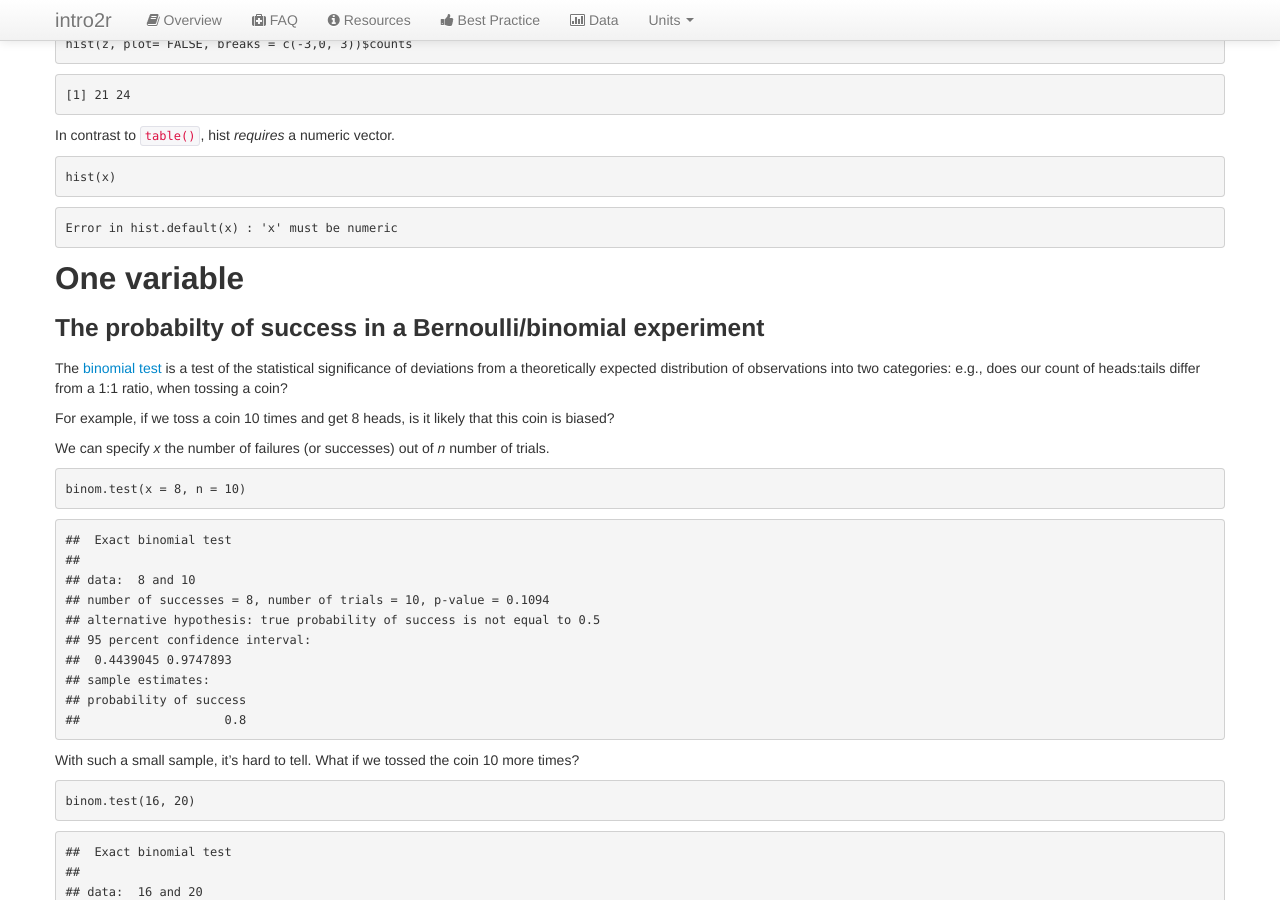
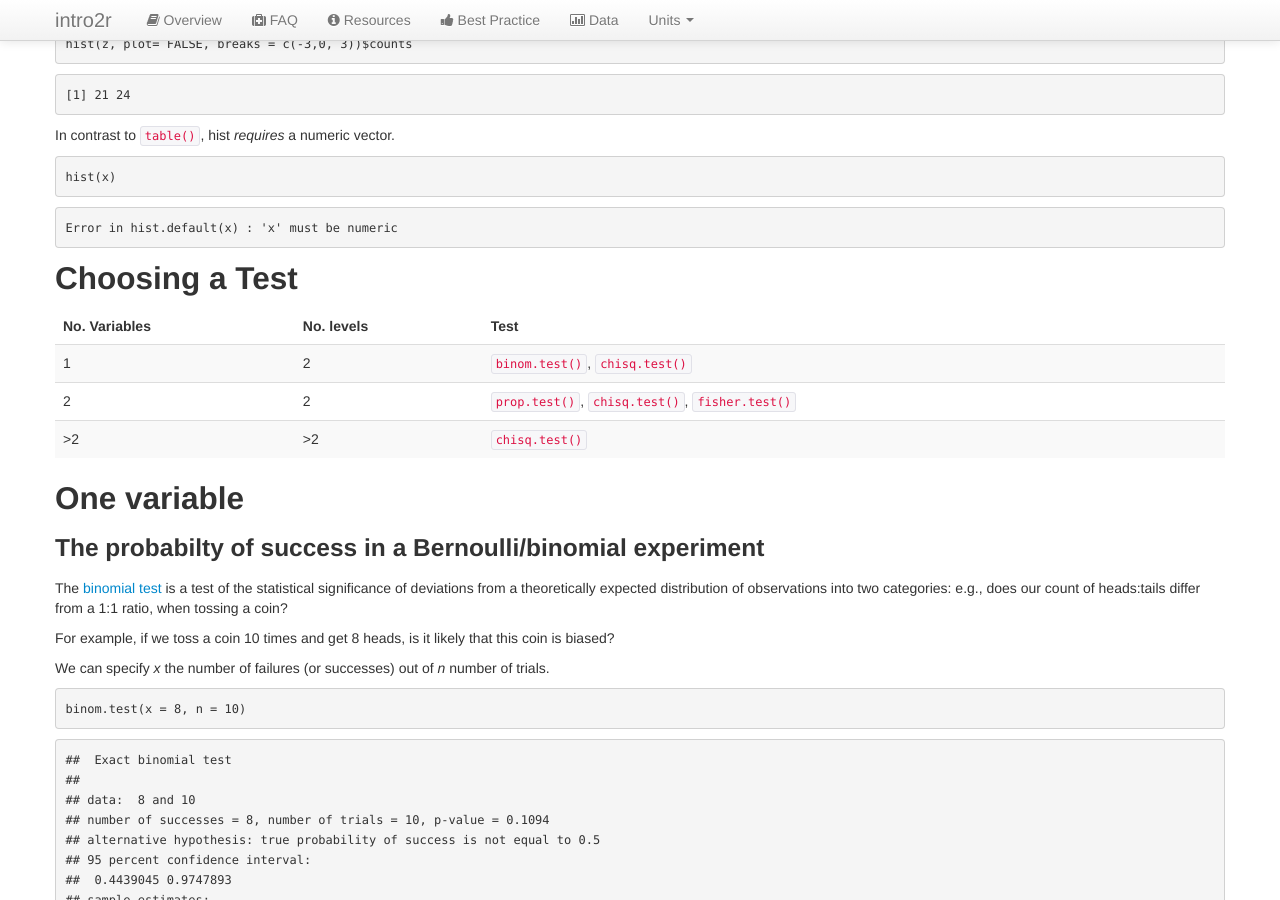
Before and after one commit to intro2r/intro2r, a Jekyll site: the page built from unit3/testing-ratios.md, in a window 1280 px wide and 900 px high, scrolled down 2984 px. Built offline with Jekyll 4.4.1, drawn with Linux system fonts in a browser that asks for light colours.

Commit message:
Update testing-ratios.md

````diff
--- a/unit3/testing-ratios.md
+++ b/unit3/testing-ratios.md
@@ -188,6 +188,16 @@ hist(x)
 ```
 Error in hist.default(x) : 'x' must be numeric
 ```
+
+## Choosing a Test
+
+| No. Variables  |  No. levels   | Test             |
+|-----           |-------        |----------        |
+|   1            |    2          | `binom.test()`, `chisq.test()`   |
+|   2            |    2          | `prop.test()`, `chisq.test()`, `fisher.test()`    |
+|   >2           |    >2         | `chisq.test()`    |
+{: .table table-bordered .table-striped}
+
 
 
 ## One variable
````
